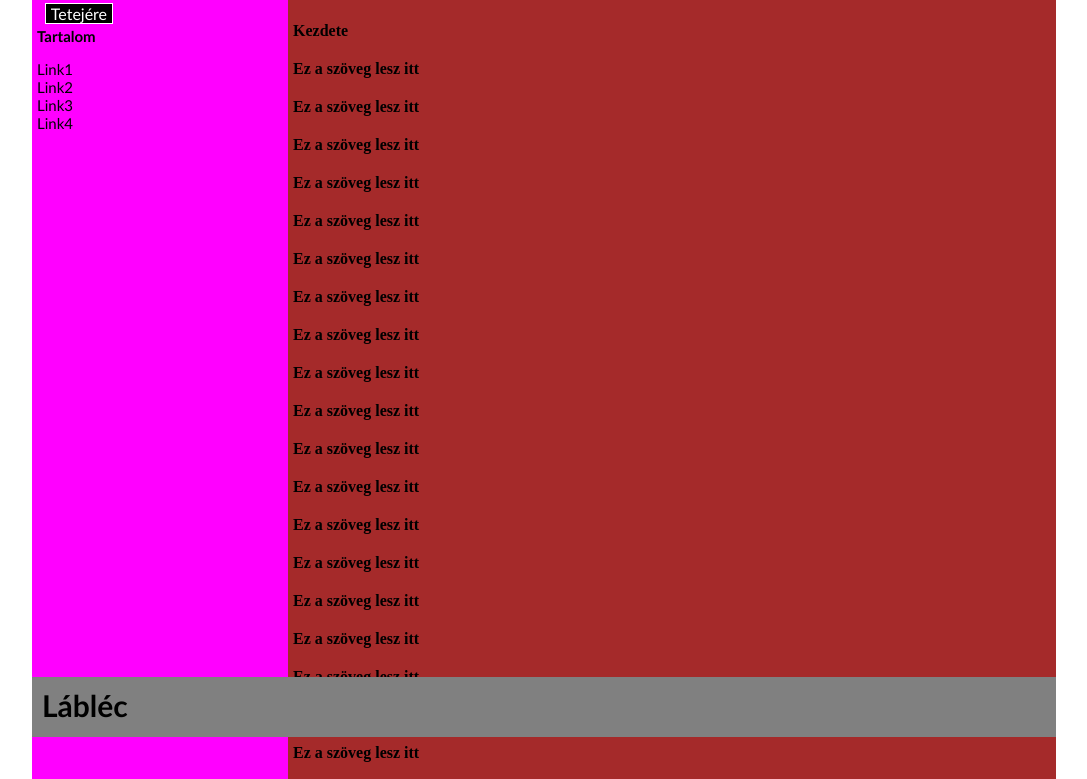
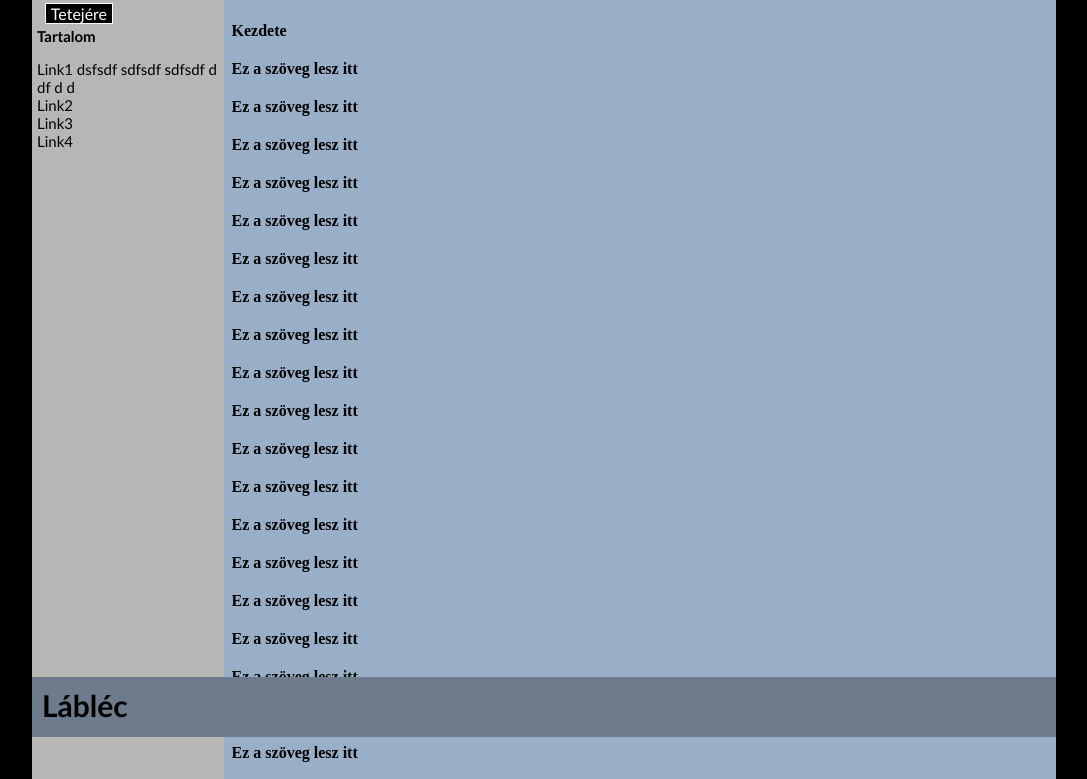
Before and after one commit to hrvtht/hrvtht.github.io, a plain HTML site: page index.html in a window 1280 px wide. Shown: the part 63-842 px from the top of the page, without its empty margins (96-1183 px from the left). Drawn offline with Linux system fonts and the light colour scheme.

Commit message:
Update index.html

```diff
--- a/index.html
+++ b/index.html
@@ -13,6 +13,7 @@
 	padding:			0px;
 	margin-right:		10%;
 	margin-left:		10%;
+	background:			black;
 	}
 body {
 	margin:				0px;
@@ -29,7 +30,7 @@
 /* --- Header/Footer --- */
 header {
 	position:			fixed;
-	background:			silver;
+	background:			#6D7B8D;
 	height:				60px;
 	left:				10%;
 	top:				0px;
@@ -39,7 +40,7 @@
 	}
 footer {
 	position:			fixed;
-	background:			gray;
+	background:			#6D7B8D;
 	height:				60px;
 	left:				10%;
 	width:				80%;
@@ -107,10 +108,10 @@
 /* --- Background --- */
 #backgroundmenu {
 	position:			fixed;
-	background:			magenta;
+	background:			#B6B6B4;
 	height:				100%;
 	left:				10%;
-	width:				80%;
+	width:				15%;
 	top:				60px;
 	padding:			0px;
 	margin:				0px;
@@ -118,10 +119,10 @@
 	}
 #backgroundmain {
 	position:			fixed;
-	background:			brown;
+	background:			#98AFC7;
 	height:				100%;
 	right:				10%;
-	width:				60%;
+	width:				65%;
 	top:				60px;
 	padding:			0px;
 	margin:				0px;
@@ -139,13 +140,13 @@
 #menucontainer {
 	position:			relative;
 	float:				left;
-	width:				25%;
+	width:				19%;
 	border:				0px solid green;
 	}
 #maincontainer {
 	position:			relative;
 	float:				left;
-	width:				75%;
+	width:				81%;
 	border:				0px solid green
 	}
 #main {
@@ -199,24 +200,24 @@
 <body>
 
 <div id="container"><p id="Eleje" style="margin:0px;padding:0px;"></p>
-<div id="headervirtual">&nbsp;</div>
 	<div id="backgroundmenu"></div>
 	<div id="backgroundmain"></div>
+	<div id="headervirtual">&nbsp;</div>
 
-
-
+	<!-- Menu -->
 	<div id="menucontainer">
 		<div id="menu">
 			<p>Tartalom</p>
 			<ul>
-		<li><a href="www.bme.hu">Link1</a></li>
+				<li><a href="www.bme.hu">Link1 dsfsdf sdfsdf sdfsdf d df d d</a></li>
 				<li><a href="www.uniduna.hu">Link2</a></li>
 				<li><a href="www.aranykornyp.hu">Link3</a></li>
 				<li><a href="www.nav.gov.hu">Link4</a></li>
 			</ul>
-	</div></div>
+		</div>
+	</div>
 
-
+	<!-- Main -->
 	<div id="maincontainer">
 		<div id="main">
 			<p style="font-weight:bold;margin-top:20px;">Kezdete</p>
@@ -266,14 +267,15 @@
 			<p style="font-weight:bold;margin-top:20px;">Ez a szöveg lesz itt</p>
 			<p style="font-weight:bold;margin-top:20px;">Ez a szöveg lesz itt</p>
 			<p style="font-weight:bold;margin-top:20px;">Vege</p>
-	</div></div>
+		</div>
+	</div>
 
 
 	<header><p>Fejléc <a href="www.bme.hu">klikkide</a></p></header>
 	<div id="tetejere"><ul><li><a href="#Eleje">Tetejére</a></li></ul></div>
 	<footer><p>Lábléc</p></footer>
 
-</div>
+</div> <!-- container -->
 </body>
 
 </html>
```
Lines whose indentation alone changed are shown as unchanged.
